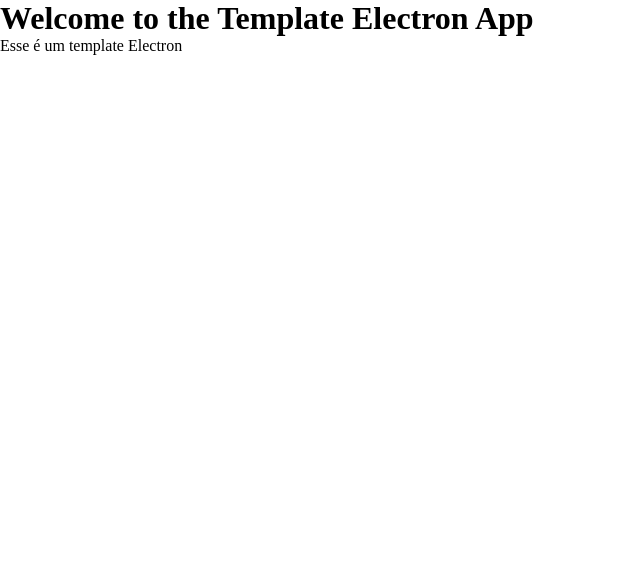
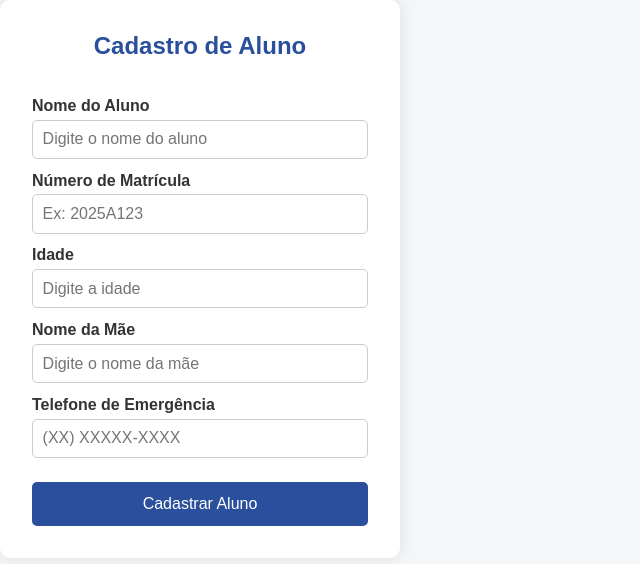
Before and after one commit to Danilocorreadossantos/atividade-escola-electron, an Electron app: page src/pages/index.html in a window 800 px wide. Shown: the whole page, without its empty margins (0-640 px from the left). Drawn offline with Linux system fonts and the light colour scheme.

Commit message:
Atividade completa 22/05

```diff
--- a/src/js/script.js
+++ b/src/js/script.js
@@ -0,0 +1,34 @@
+var formMatricula = document.getElementById("form-cadastro")
+
+var listaMatricula =[]
+
+function cadastrarMatricula(event){
+    event.preventDefault()
+
+    var nomeAluno = document.getElementById("nome").value
+    var numeroMatricula = document.getElementById("matricula").value
+    var idadeAluno = document.getElementById("idade").value
+    var nomeMae = document.getElementById("mae").value
+    var numeroTelefone = document.getElementById("telefone").value
+
+    var objetoMatricula = {
+        nome: nomeAluno,
+        numero: numeroMatricula,
+        idade: idadeAluno,
+        nomeM: nomeMae,
+        tel: numeroTelefone
+
+    }
+
+    nomeAluno.value = "";
+    numeroMatricula.value = "";
+    idadeAluno.value = "";
+    nomeMae.value = "";
+    numeroTelefone.value = "";
+
+    listaMatricula.push(objetoMatricula)
+    console.log("deu certo", objetoMatricula ,)
+}
+
+formMatricula.addEventListener("submit", cadastrarMatricula)
+console.log("Cadastrar matricula foi")
--- a/src/pages/index.html
+++ b/src/pages/index.html
@@ -3,13 +3,33 @@
 <head>
     <meta charset="UTF-8">
     <meta name="viewport" content="width=device-width, initial-scale=1.0">
-    <title>Template Electron APP</title>
+    <title>Escola Futuro Tech</title>
     <link rel="stylesheet" href="../styles/style.css">
 </head>
 <body>
-    <h1>Welcome to the Template Electron App</h1>
-    <p>Esse é um template Electron</p>
 
+  <div class="form-container">
+    <h2>Cadastro de Aluno</h2>
+
+    <form id="form-cadastro">
+      <label for="nome">Nome do Aluno</label>
+      <input type="text" id="nome" placeholder="Digite o nome do aluno" required />
+
+      <label for="matricula">Número de Matrícula</label>
+      <input type="text" id="matricula" placeholder="Ex: 2025A123" required />
+
+      <label for="idade">Idade</label>
+      <input type="number" id="idade" placeholder="Digite a idade" required />
+
+      <label for="mae">Nome da Mãe</label>
+      <input type="text" id="mae" placeholder="Digite o nome da mãe" required />
+
+      <label for="telefone">Telefone de Emergência</label>
+      <input type="tel" id="telefone" placeholder="(XX) XXXXX-XXXX" required />
+
+      <button type="submit">Cadastrar Aluno</button>
+    </form>
+  </div>
     <!--Arquivo para manipular nosso DOM-->
     <script src="../js/script.js"></script>
 </body>
--- a/src/styles/style.css
+++ b/src/styles/style.css
@@ -3,3 +3,72 @@
   padding:0; /* Espaçamentos Internos */
   box-sizing: border-box; /* Tamanho da caixa*/
 }
+body {
+  font-family: Arial, sans-serif;
+  background-color: #f4f6f8;
+  margin: 0;
+  padding: 0;
+}
+
+.centered {
+  display: flex;
+  justify-content: center;
+  align-items: center;
+  height: 100vh;
+}
+
+.form-container {
+  background-color: white;
+  padding: 2rem;
+  border-radius: 10px;
+  box-shadow: 0 0 15px rgba(0,0,0,0.1);
+  width: 100%;
+  max-width: 400px;
+}
+
+h2 {
+  text-align: center;
+  color: #2a4f9c;
+  margin-bottom: 1.5rem;
+}
+
+form {
+  display: flex;
+  flex-direction: column;
+}
+
+label {
+  margin-top: 0.8rem;
+  font-weight: bold;
+  color: #333;
+}
+
+input {
+  padding: 0.6rem;
+  font-size: 1rem;
+  border: 1px solid #ccc;
+  border-radius: 5px;
+  margin-top: 0.3rem;
+}
+
+button {
+  margin-top: 1.5rem;
+  padding: 0.8rem;
+  background-color: #2a4f9c;
+  color: white;
+  font-size: 1rem;
+  border: none;
+  border-radius: 5px;
+  cursor: pointer;
+}
+
+button:hover {
+  background-color: #1c3877;
+}
+
+.success-msg {
+  margin-top: 1rem;
+  color: green;
+  font-weight: bold;
+  text-align: center;
+}
```
